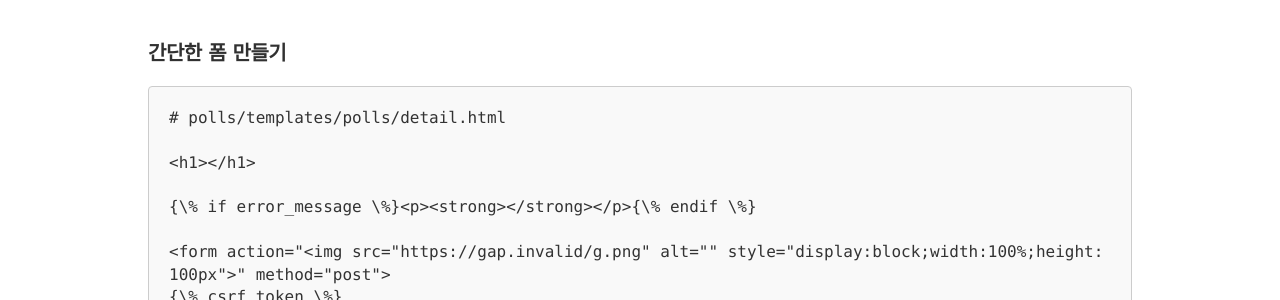
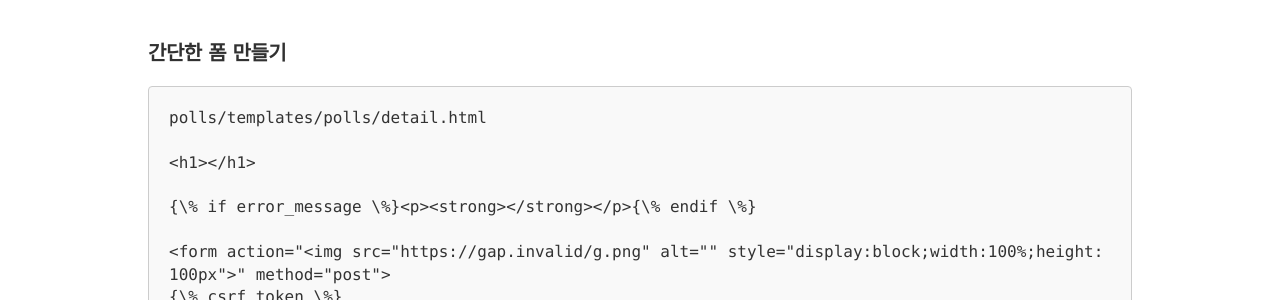
Before and after one commit to JimBae/JimBae.github.io, a Jekyll site: the page built from _posts/django/2019-01-30-django-polls-app-04.md, in a window 1280 px wide. Shown: the part 320-620 px from the top of the page. Built offline with Jekyll 4.4.1, drawn with Linux system fonts in a browser that asks for light colours; nearby versions of some CDN libraries; some of the changed text lies outside the part shown.

````diff
--- a/_posts/django/2019-01-30-django-polls-app-04.md
+++ b/_posts/django/2019-01-30-django-polls-app-04.md
@@ -12,7 +12,7 @@ tag: [Django, Python]
 ## 간단한 폼 만들기
 
 ```
-# polls/templates/polls/detail.html
+polls/templates/polls/detail.html
 
 <h1>{{ question.question_text }}</h1>
 
````
